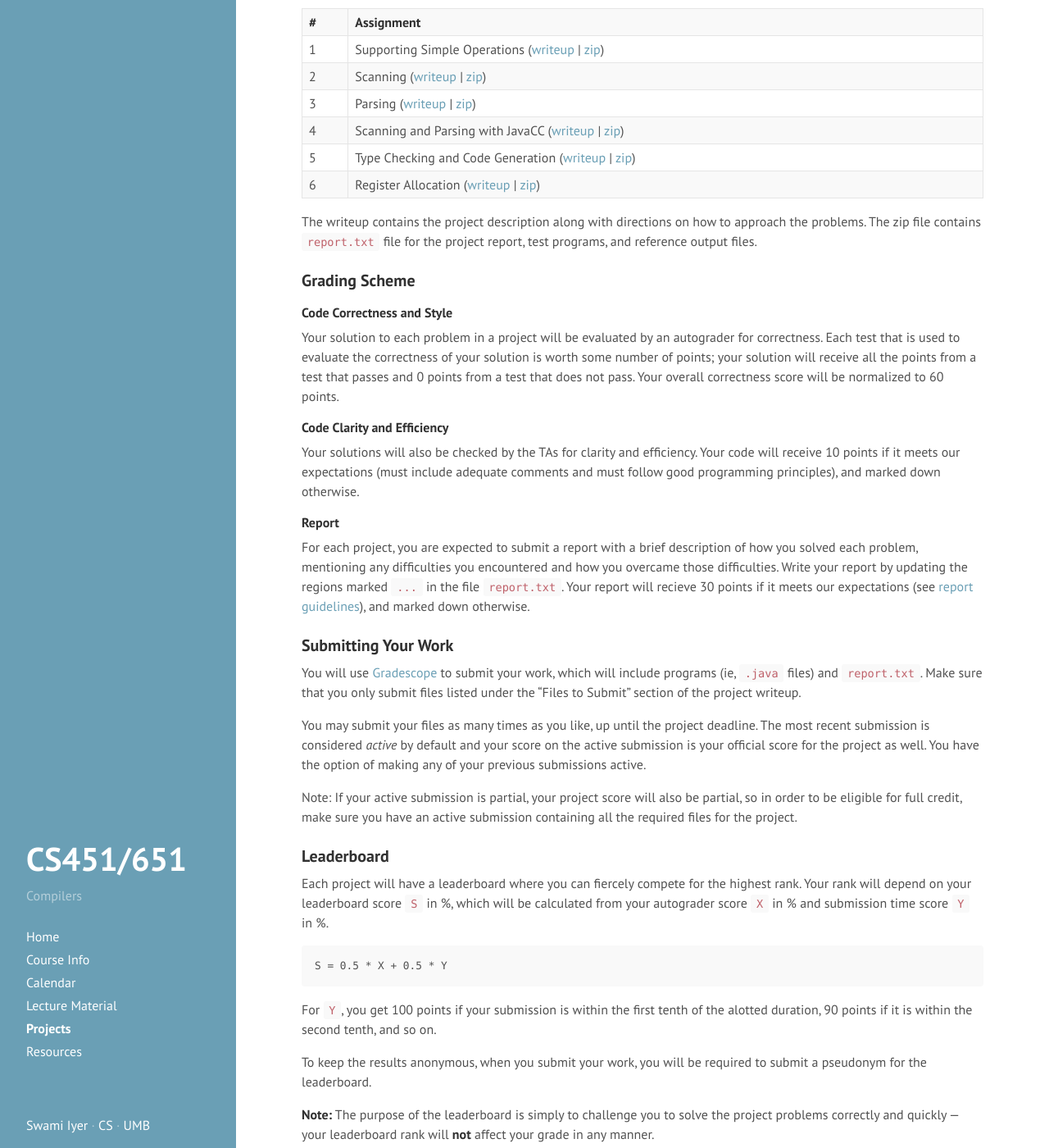
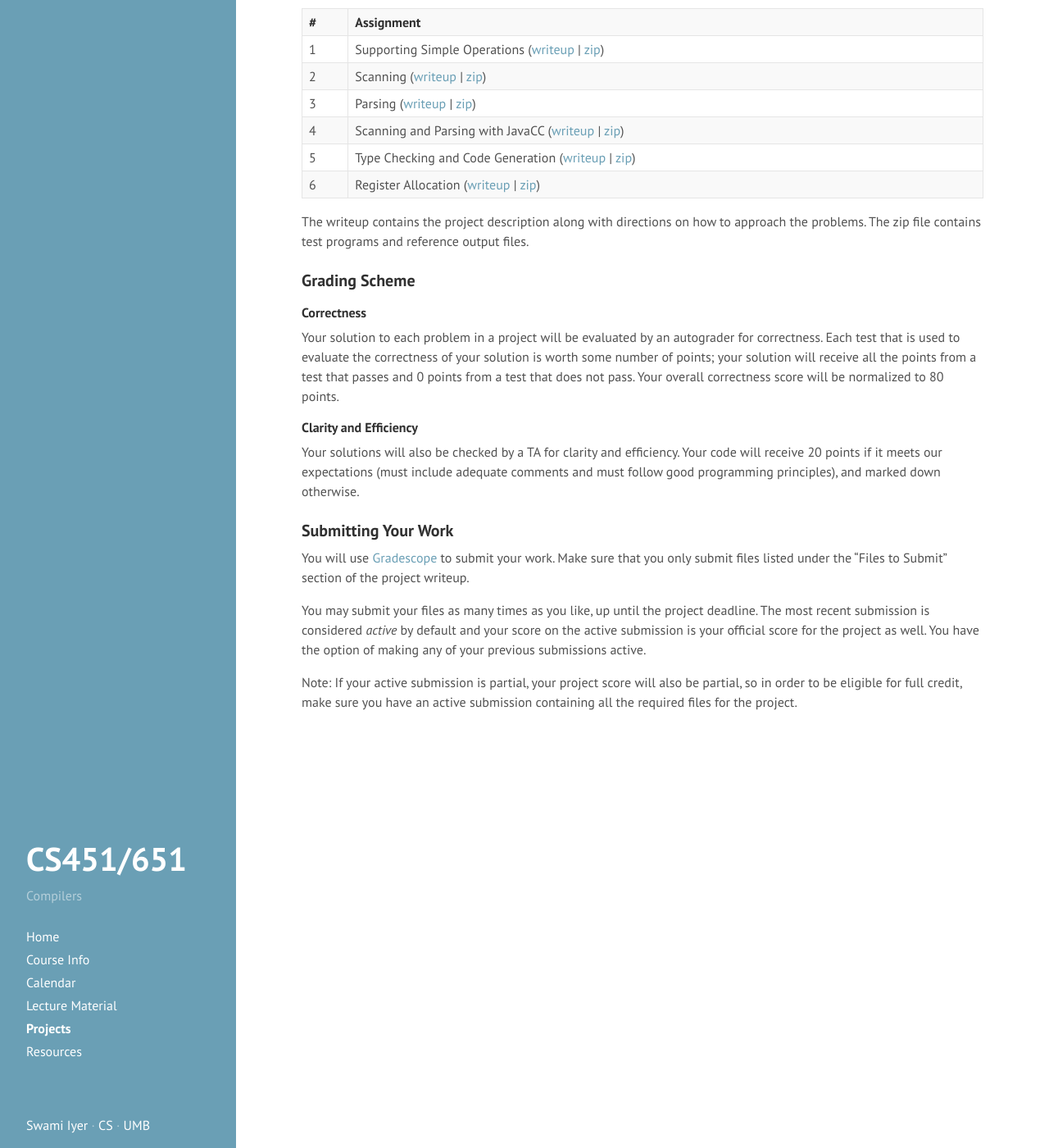
Before and after one commit to swamiiyer/swamiiyer.github.io, a Jekyll site: the page built from _pages/cs451/projects.md, in a window 1280 px wide and 1400 px high, scrolled down 198 px. Shown: the whole window at 82% size. Built offline with Jekyll 4.4.1, drawn with Linux system fonts in a browser that asks for light colours.

````diff
--- a/_pages/cs451/projects.md
+++ b/_pages/cs451/projects.md
@@ -15,40 +15,22 @@ There are 6 projects in all. These are due at midnight (11:59 PM to be precise)
 5 | Type Checking and Code Generation ([writeup](https://www.cs.umb.edu/~siyer/teaching/cs451/project5.pdf) \| [zip](https://www.cs.umb.edu/~siyer/teaching/cs451/project5.zip))|
 6 | Register Allocation ([writeup](https://www.cs.umb.edu/~siyer/teaching/cs451/project6.pdf) \| [zip](https://www.cs.umb.edu/~siyer/teaching/cs451/project6.zip))|
 
-The writeup contains the project description along with directions on how to approach the problems. The zip file contains `report.txt` file for the project report, test programs, and reference output files.
+The writeup contains the project description along with directions on how to approach the problems. The zip file contains test programs and reference output files.
 
 ### Grading Scheme
 
-#### Code Correctness and Style
+#### Correctness
 
-Your solution to each problem in a project will be evaluated by an autograder for correctness. Each test that is used to evaluate the correctness of your solution is worth some number of points; your solution will receive all the points from a test that passes and 0 points from a test that does not pass. Your overall correctness score will be normalized to 60 points.
+Your solution to each problem in a project will be evaluated by an autograder for correctness. Each test that is used to evaluate the correctness of your solution is worth some number of points; your solution will receive all the points from a test that passes and 0 points from a test that does not pass. Your overall correctness score will be normalized to 80 points.
 
-#### Code Clarity and Efficiency
+#### Clarity and Efficiency
 
-Your solutions will also be checked by the TAs for clarity and efficiency. Your code will receive 10 points if it meets our expectations (must include adequate comments and must follow good programming principles), and marked down otherwise.
-
-#### Report
-
-For each project, you are expected to submit a report with a brief description of how you solved each problem, mentioning any difficulties you encountered and how you overcame those difficulties. Write your report by updating the regions marked `...` in the file `report.txt`. Your report will recieve 30 points if it meets our expectations (see [report guidelines](/public/cs451/cs451_report_guidelines.pdf)), and marked down otherwise.
+Your solutions will also be checked by a TA for clarity and efficiency. Your code will receive 20 points if it meets our expectations (must include adequate comments and must follow good programming principles), and marked down otherwise.
 
 ### Submitting Your Work
 
-You will use [Gradescope](https://gradescope.com/) to submit your work, which will include programs (ie, `.java` files) and `report.txt`. Make sure that you only submit files listed under the "Files to Submit" section of the project writeup.
+You will use [Gradescope](https://gradescope.com/) to submit your work. Make sure that you only submit files listed under the "Files to Submit" section of the project writeup.
 
 You may submit your files as many times as you like, up until the project deadline. The most recent submission is considered *active* by default and your score on the active submission is your official score for the project as well. You have the option of making any of your previous submissions active.
 
 Note: If your active submission is partial, your project score will also be partial, so in order to be eligible for full credit, make sure you have an active submission containing all the required files for the project.
-
-### Leaderboard
-
-Each project will have a leaderboard where you can fiercely compete for the highest rank. Your rank will depend on your leaderboard score `S` in %, which will be calculated from your autograder score `X` in % and submission time score `Y` in %.
-
-```
-S = 0.5 * X + 0.5 * Y
-```
-
-For `Y`, you get 100 points if your submission is within the first tenth of the alotted duration, 90 points if it is within the second tenth, and so on.
-
-To keep the results anonymous, when you submit your work, you will be required to submit a pseudonym for the leaderboard.
-
-**Note:** The purpose of the leaderboard is simply to challenge you to solve the project problems correctly and quickly --- your leaderboard rank will **not** affect your grade in any manner.
````
Also changed, not shown: _pages/cs451/course_info.md (+15 -11 lines), _pages/cs451/index.md (+1 -0 lines), _pages/cs451/lecture_material.md (+9 -9 lines), _pages/cs451/resources.md (+5 -5 lines).
